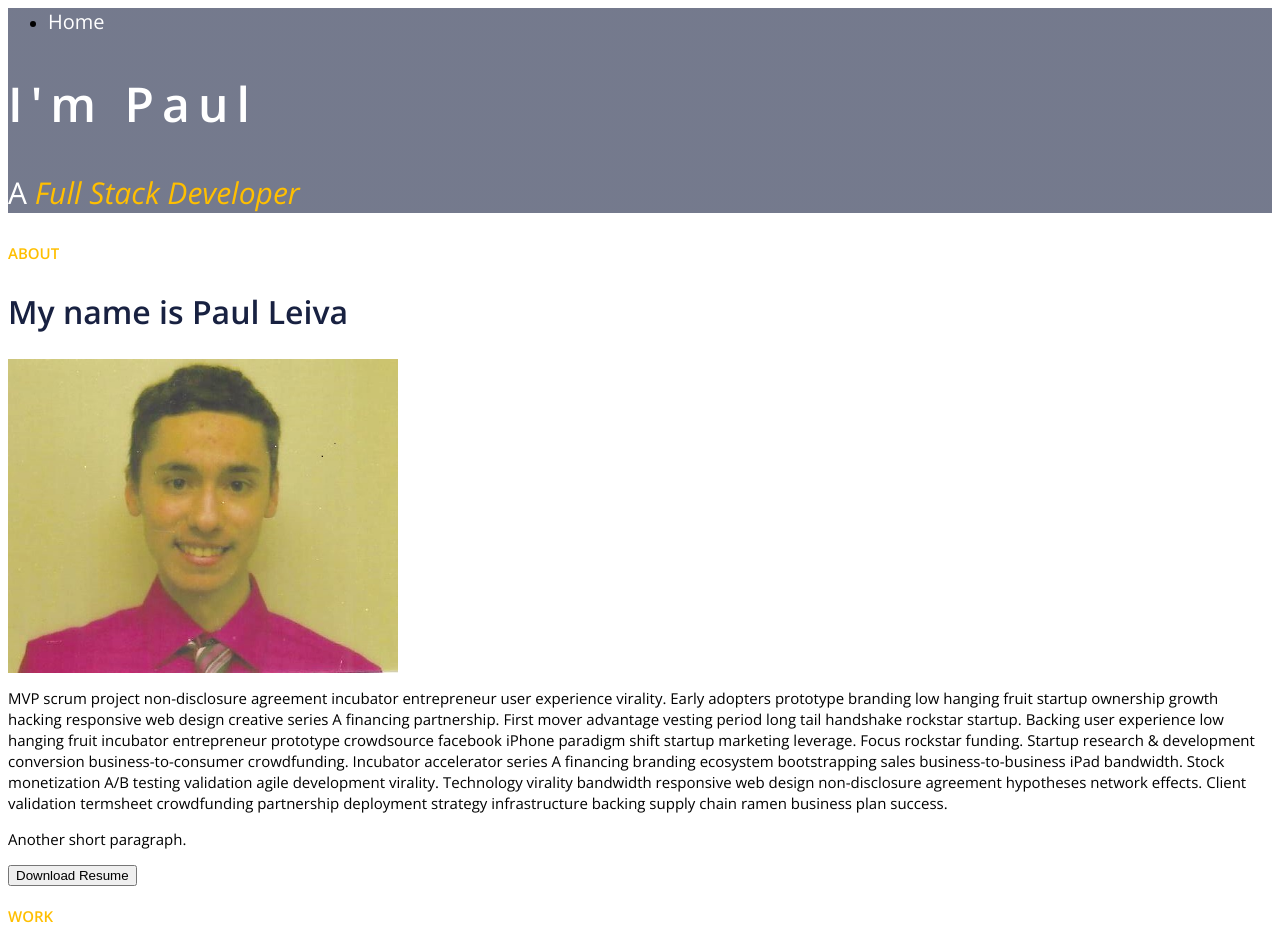
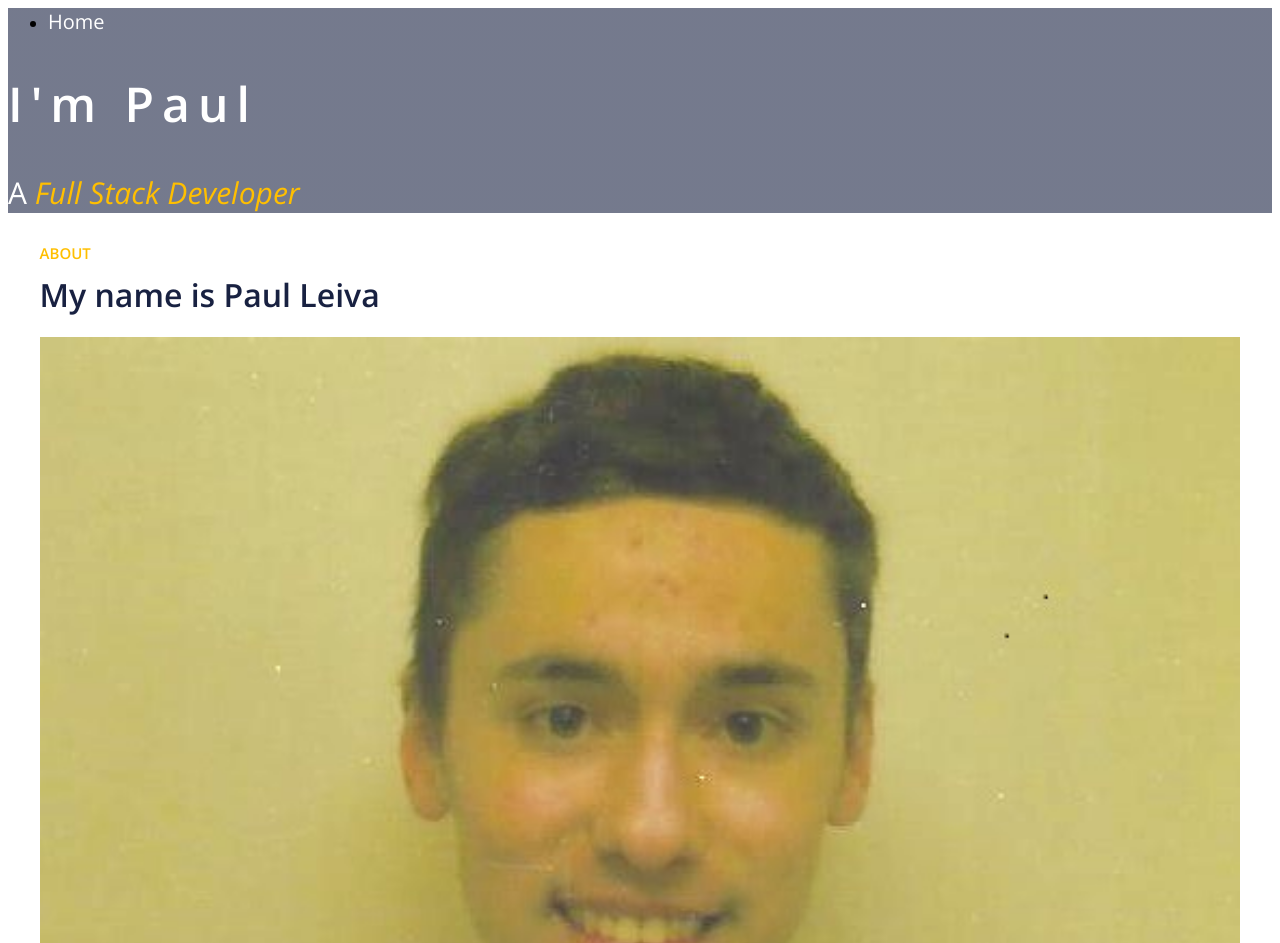
Before and after one commit to paul-leiva/SamplePortfolio, a plain HTML site: page index.html in a window 1280 px wide. Shown: the top 943 px of the page. Drawn offline with nearby package versions, Linux system fonts and the light colour scheme.

Commit message:
update css

```diff
--- a/styles/base.css
+++ b/styles/base.css
@@ -1,5 +1,21 @@
+*
+*::before
+*::after  { /* Universal Selector */
+    /* border: 2px solid black; */
+    padding: 0;
+    margin: 0;
+    box-sizing: inherit;
+}
+
 html {
     font-size: 62.5%;
+    box-sizing: border-box;
+}
+
+html,
+body {
+    height: 100%;
+    min-height: 100%;
 }
 
 body {
--- a/styles/sectionStyles/About.css
+++ b/styles/sectionStyles/About.css
@@ -1,16 +1,39 @@
+.About {
+    padding: 2.1rem 0;
+}
+
 .About__title {
     color: var(--accentYellow);
     text-transform: uppercase;
     font-size: 1.5rem;
+    width: 95%;
+    margin: 2.1rem auto 1rem;
+}
+
+.About__imgContainer {
+    width: 95%;
+    margin: 0 auto;
+}
+
+.About__img {
+    width: 100%;
 }
 
 .About__subTitle {
     color: var(--accentBlue);
     font-size: 3.2rem;
+    width: 95%;
+    margin: 0 auto 2.1rem;
 }
 
 .About__bio {
     color: var(--blueOpacity);
     font-size: 1.5rem;
     line-height: 1.4;
+    margin-bottom: 2rem;
 }
+
+.About__bioContent {
+    width: 95%;
+    margin: 0 auto;
+}
```
